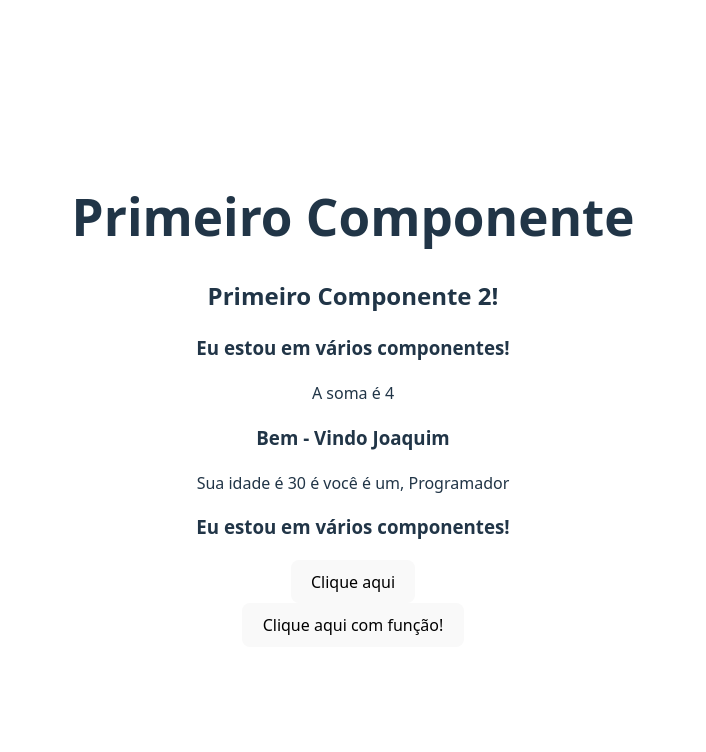
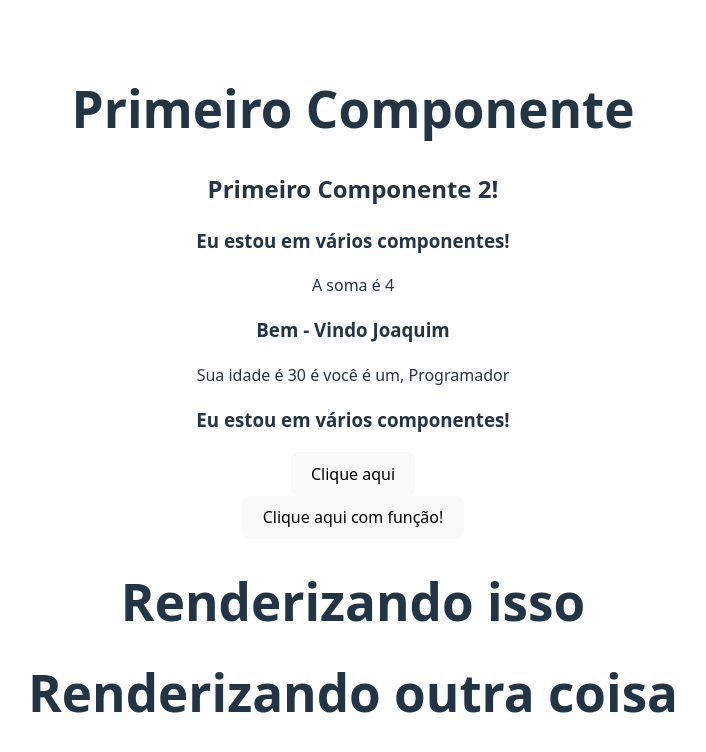
Before and after one commit to Eynng/react-js, a React (Vite) app in the folder exercícios/2_FUNDAMENTOS/fundamentos/: page / in a window 1280 px wide. Shown: the top 752 px of the page, without its empty margins (287-993 px from the left). Built offline with nearby package versions, Linux system fonts and the light colour scheme.

Commit message:
Função de renderização - React JS - HoraDeCodar

```diff
--- a/exercícios/2_FUNDAMENTOS/fundamentos/src/components/Events.jsx
+++ b/exercícios/2_FUNDAMENTOS/fundamentos/src/components/Events.jsx
@@ -1,24 +1,36 @@
 import React from "react";
 
 const Events = () => {
+  const handleClick = (e) => {
+    console.log(e);
+    console.log("Executou");
+  };
 
-  const handleClick = (e) => {
-    console.log(e)
-    console.log("Executou")
-  }
+  // 8 - Função e renderização
+  const renderSomething = (x) => {
+    if (x) {
+      return <h1>Renderizando isso</h1>;
+    } else {
+      return <h1>Renderizando outra coisa</h1>;
+    }
+  };
 
-
-
+  // return 10 > 2 && <p>Carregando....</p>
 
   return (
     <div>
       <div>
-        <button onClick={() => console.log('Testando função')}>Clique aqui</button>
+        <button onClick={() => console.log("Testando função")}>
+          Clique aqui
+        </button>
       </div>
       {/* 7 - Evento da função */}
       <div>
         <button onClick={handleClick}>Clique aqui com função!</button>
       </div>
+      {/* 8 - Função com render */}
+      {renderSomething(true)}
+      {renderSomething(false)}
     </div>
   );
 };
```
